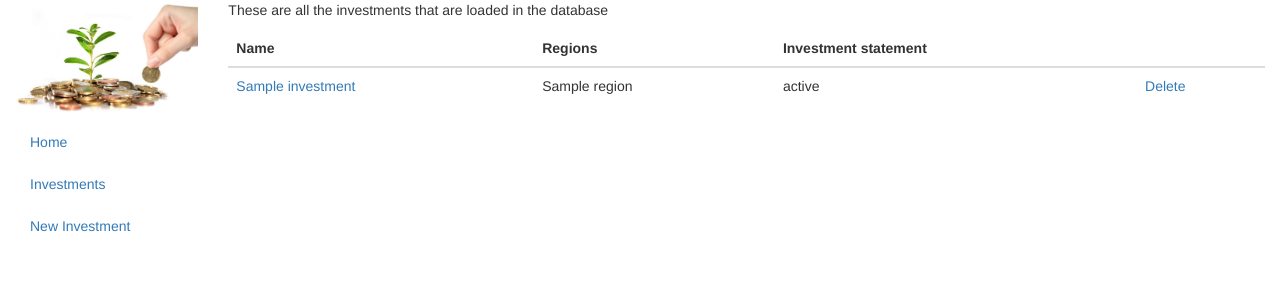
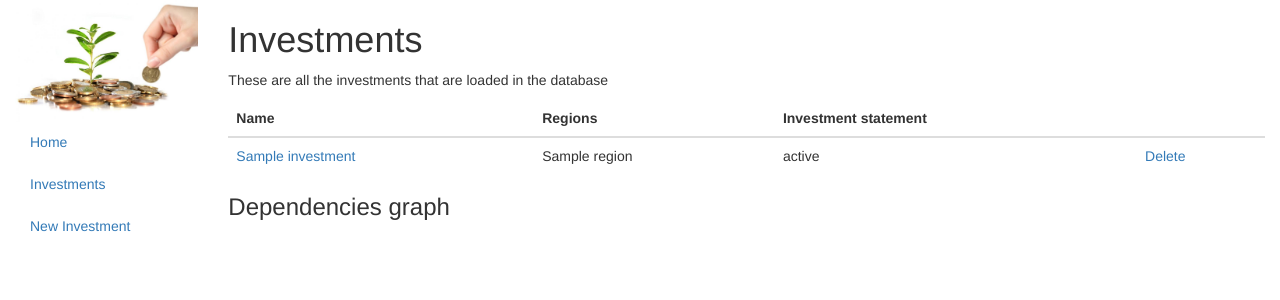
Before and after one commit to stumathews/JInvestments, a Spring app: page /showAllInvestments in a window 1280 px wide. Shown: the top 300 px of the page. Run offline with Thymeleaf, Linux system fonts and the light colour scheme; the template is opened without the code that fills it: most values are stand-ins (such as "Sample title", 1, 10 or a date in 2020); data that the repository does not hold is empty; some libraries are stand-ins or nearby versions.

Commit message:
add headings to investments page

```diff
--- a/src/main/resources/templates/showAllInvestments.html
+++ b/src/main/resources/templates/showAllInvestments.html
@@ -19,6 +19,7 @@
             </div>
         </div>
         <div class="col-md-10">
+            <h1>Investments</h1>
             <form method="POST" >
                 <p th:text="${investments.isEmpty()} == false ? 'These are all the investments that are loaded in the database' : 'No investments in the database.'">These are all the investments that are loaded in the database</p>
                 <table class="table table-hover" >
@@ -41,6 +42,7 @@
                     <td><a href="#" th:href="|${investment.id}/delete|">Delete</a></td>
                  </tr>
                 </table>
+                <h3>Dependencies graph</h3>
                 <div id="graph">
                 </div>
             </form>
```
